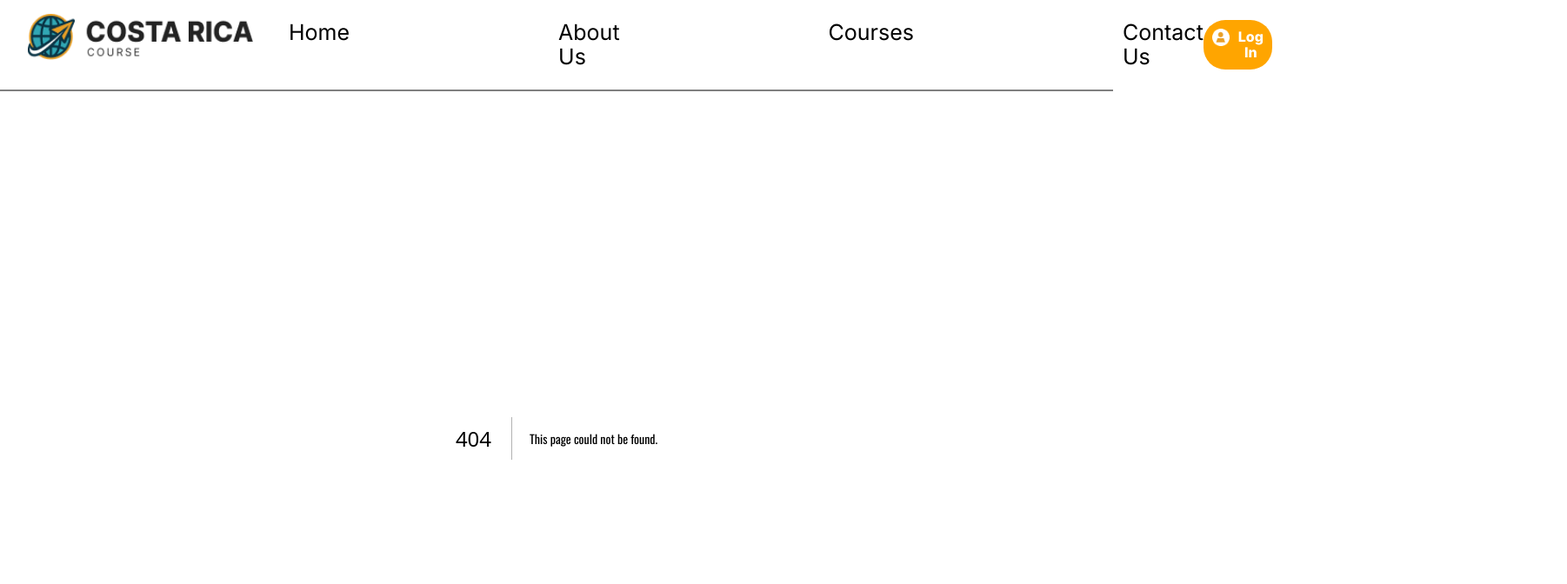
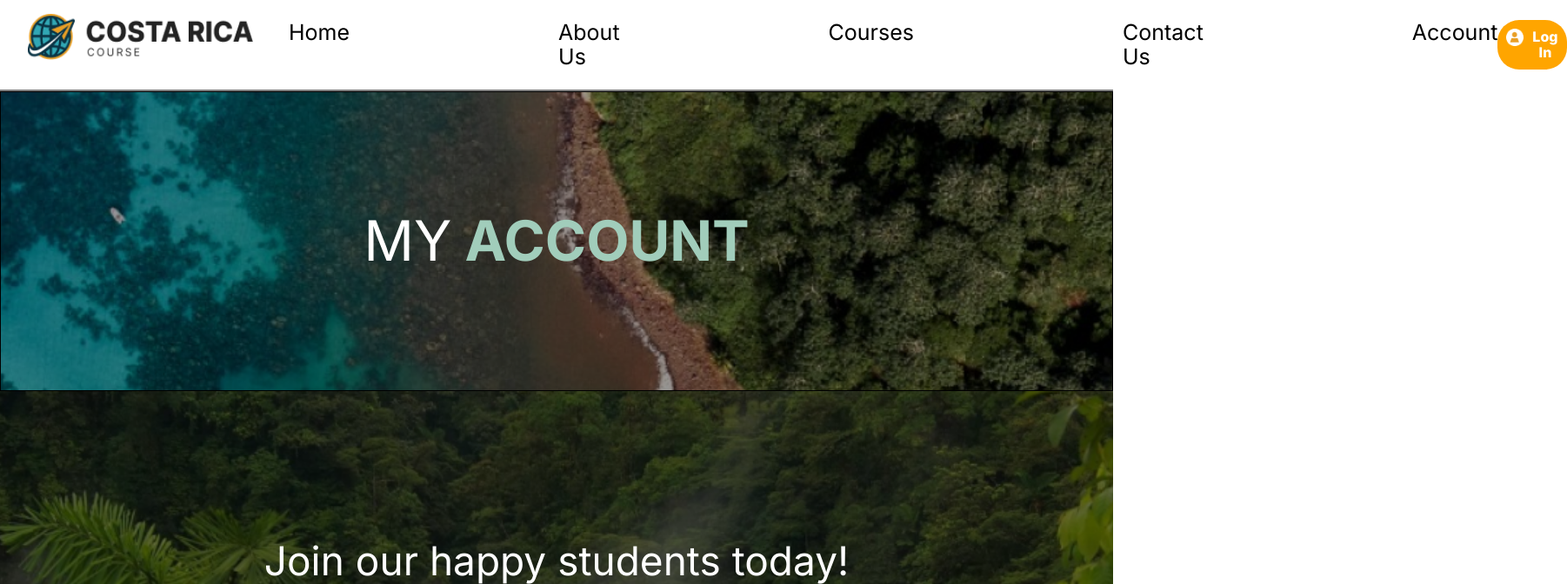
Before and after one commit to BrianKendalBucek/costa-rica-course, a Next.js app in the folder costa-rica-course/: page /account in a window 1280 px wide. Before the commit this address had no page. Shown: the top 672 px of the page at 87% size, 1802 px wide, since content can reach past the window. Built offline with nearby package versions, Linux system fonts and the light colour scheme.

Commit message:
my account page is initialised in the header as a link and with the hero correct

```diff
--- /dev/null
+++ b/costa-rica-course/src/app/account/page.tsx
@@ -0,0 +1,18 @@
+import styles from './account.module.scss';
+import { Hero } from '@/components/Hero';
+
+const AccountPage = () => {
+  return (
+    <div className={styles.accountContainer}>
+      <Hero
+        titleOne="MY"
+        titleTwo="ACCOUNT"
+        description=""
+        backgroundImage="/images/AccountBackground.png"
+        backgroundPosition="bottom center"
+      />
+    </div>
+  );
+};
+
+export default AccountPage;
--- a/costa-rica-course/src/components/Header.tsx
+++ b/costa-rica-course/src/components/Header.tsx
@@ -31,6 +31,9 @@ const Header: React.FC = () => {
           <li>
             <Link href="/contact">Contact Us</Link>
           </li>
+          <li>
+            <Link href="/account">Account</Link>
+          </li>
         </ul>
       </nav>
 
```
Also changed, not shown: costa-rica-course/public/images/AccountBackground.png (added), costa-rica-course/src/app/account/account.module.scss (added).
